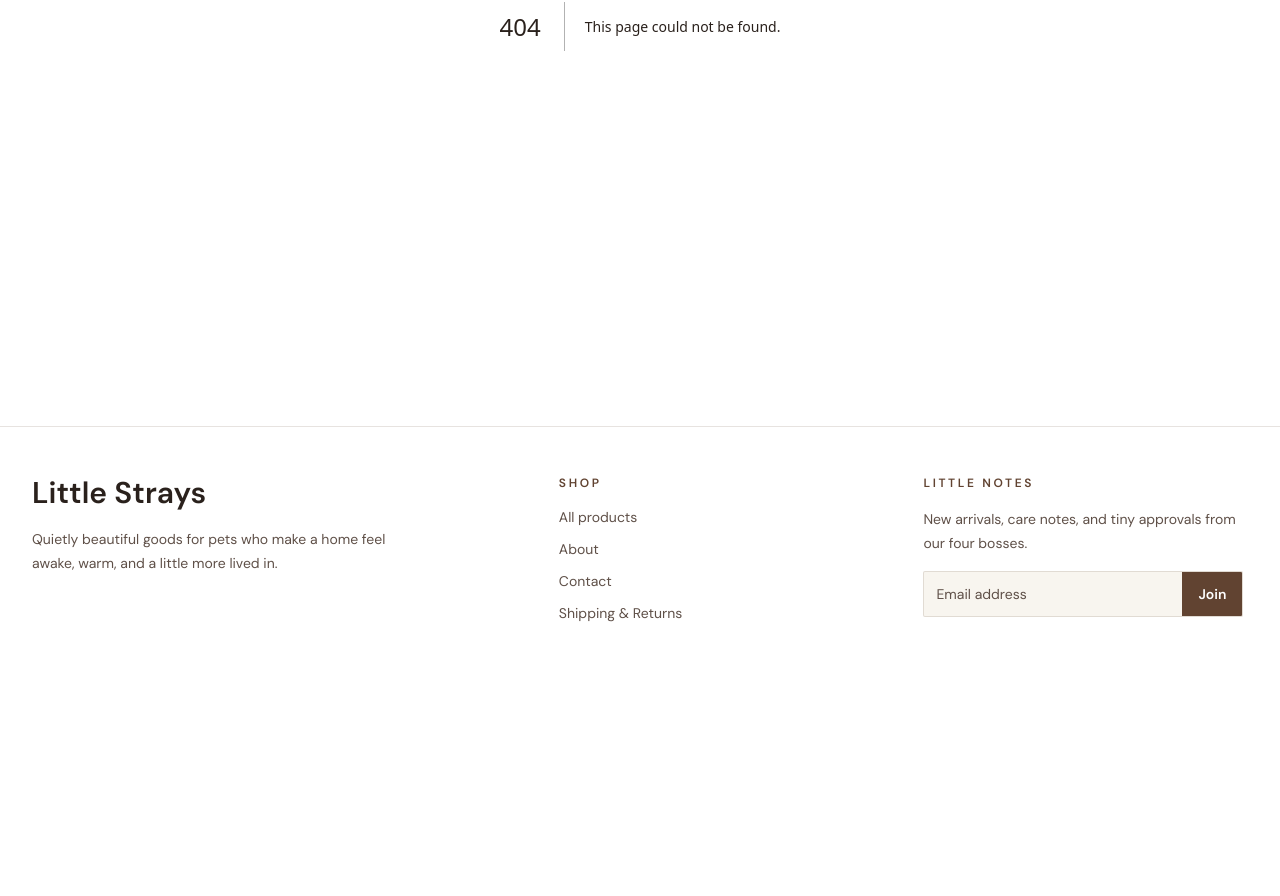
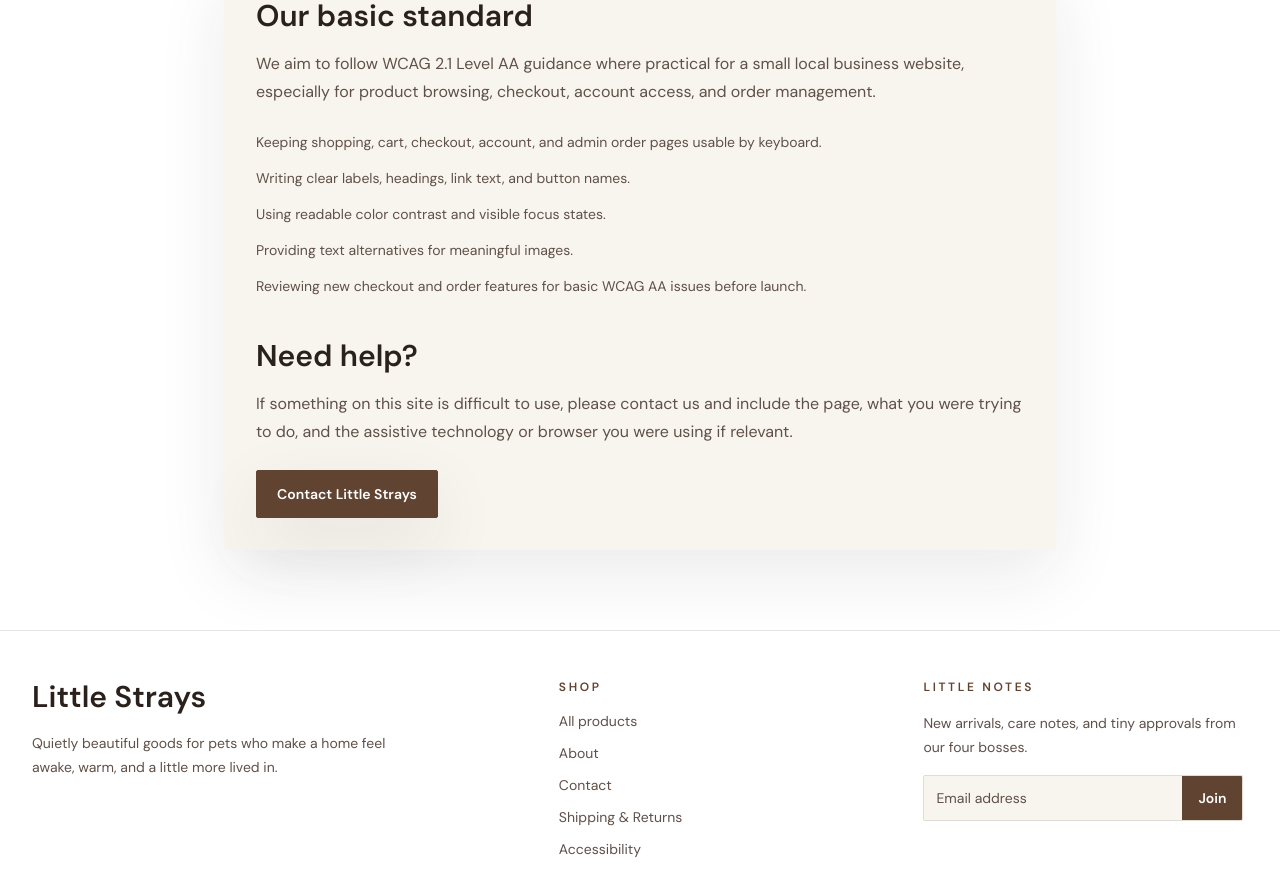
Before and after one commit to xinnruii/little-strays-storefront, a Next.js app in the folder little-strays-nextjs/: page /accessibility in a window 1280 px wide. Before the commit this address had no page. Shown: the part 516-1412 px from the top of the page. Before the commit the page ends 1187 px from the top, so only its background shows below. Built offline with nearby package versions, Linux system fonts and the light colour scheme.

Commit message:
Add accessibility compliance

```diff
--- /dev/null
+++ b/little-strays-nextjs/src/app/accessibility/page.tsx
@@ -0,0 +1,58 @@
+import type { Metadata } from "next";
+import Link from "next/link";
+import { PageIntro } from "@/components/PageIntro";
+
+export const metadata: Metadata = {
+  title: "Accessibility"
+};
+
+const commitments = [
+  "Keeping shopping, cart, checkout, account, and admin order pages usable by keyboard.",
+  "Writing clear labels, headings, link text, and button names.",
+  "Using readable color contrast and visible focus states.",
+  "Providing text alternatives for meaningful images.",
+  "Reviewing new checkout and order features for basic WCAG AA issues before launch."
+];
+
+export default function AccessibilityPage() {
+  return (
+    <>
+      <PageIntro kicker="Accessibility" title="Access matters here.">
+        <p>
+          Little Strays is working to make this site usable for customers with
+          different vision, mobility, hearing, and cognitive needs.
+        </p>
+      </PageIntro>
+
+      <section className="mx-auto max-w-4xl px-5 pb-20 sm:px-8">
+        <div className="rounded-sm bg-paper p-6 shadow-soft sm:p-8">
+          <h2 className="text-3xl font-semibold">Our basic standard</h2>
+          <p className="mt-4 text-base leading-7 text-muted">
+            We aim to follow WCAG 2.1 Level AA guidance where practical for a
+            small local business website, especially for product browsing,
+            checkout, account access, and order management.
+          </p>
+
+          <ul className="mt-6 grid gap-3 text-sm leading-6 text-muted">
+            {commitments.map((commitment) => (
+              <li key={commitment}>{commitment}</li>
+            ))}
+          </ul>
+
+          <h2 className="mt-10 text-3xl font-semibold">Need help?</h2>
+          <p className="mt-4 text-base leading-7 text-muted">
+            If something on this site is difficult to use, please contact us and
+            include the page, what you were trying to do, and the assistive
+            technology or browser you were using if relevant.
+          </p>
+          <Link
+            href="/contact"
+            className="focus-ring mt-6 inline-flex min-h-12 items-center rounded-sm border border-clay bg-clay px-5 text-sm font-semibold text-white shadow-soft transition hover:border-ink hover:bg-ink"
+          >
+            Contact Little Strays
+          </Link>
+        </div>
+      </section>
+    </>
+  );
+}
--- a/little-strays-nextjs/src/app/layout.tsx
+++ b/little-strays-nextjs/src/app/layout.tsx
@@ -43,6 +43,12 @@
         <CartProvider>
           <ScrollToTop />
           <div className="min-h-screen bg-ground text-ink">
+            <a
+              href="#main-content"
+              className="focus-ring fixed left-4 top-4 z-[100] -translate-y-20 rounded-sm border border-clay bg-white px-4 py-3 text-sm font-semibold text-clay shadow-soft transition focus-visible:translate-y-0"
+            >
+              Skip to content
+            </a>
             <header className="sticky top-0 z-50 border-b border-clay/15 bg-white/92 backdrop-blur-xl">
               <div className="border-b border-clay/10 bg-linen px-5 py-2 text-center text-xs font-medium leading-5 text-muted sm:px-8 sm:text-sm">
                 Local Los Angeles preorders are delivered twice per month.
@@ -100,7 +106,9 @@
                 </nav>
               </div>
             </header>
-            <main>{children}</main>
+            <main id="main-content" tabIndex={-1}>
+              {children}
+            </main>
             <footer className="border-t border-clay/15 bg-white text-ink">
               <div className="mx-auto grid max-w-[1720px] gap-10 px-4 py-12 sm:px-6 md:grid-cols-[1.2fr_0.8fr_0.8fr] lg:px-6 xl:px-8">
                 <div>
@@ -115,17 +123,26 @@
                     Shop
                   </p>
                   <div className="mt-4 grid gap-3 text-sm text-muted">
-                    <Link href="/products" className="hover:text-clay">
+                    <Link href="/products" className="focus-ring rounded-sm hover:text-clay">
                       All products
                     </Link>
-                    <Link href="/about" className="hover:text-clay">
+                    <Link href="/about" className="focus-ring rounded-sm hover:text-clay">
                       About
                     </Link>
-                    <Link href="/contact" className="hover:text-clay">
+                    <Link href="/contact" className="focus-ring rounded-sm hover:text-clay">
                       Contact
                     </Link>
-                    <Link href="/shipping-returns" className="hover:text-clay">
+                    <Link
+                      href="/shipping-returns"
+                      className="focus-ring rounded-sm hover:text-clay"
+                    >
                       Shipping & Returns
+                    </Link>
+                    <Link
+                      href="/accessibility"
+                      className="focus-ring rounded-sm hover:text-clay"
+                    >
+                      Accessibility
                     </Link>
                   </div>
                 </div>
```
